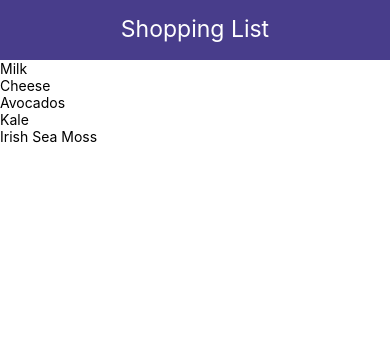
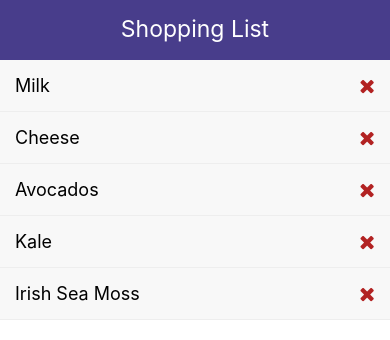
Before and after one commit to Guysnacho/ReactNativePractice, a React Native app: screen / in a window 390 px wide. Shown: the top 340 px of the page. Built offline with nearby package versions, Linux system fonts and the light colour scheme.

Commit message:
Added styling and icon to list items

```diff
--- a/App.js
+++ b/App.js
@@ -1,6 +1,7 @@
 import React, {useState} from 'react';
 import { View, Text, StyleSheet, FlatList} from 'react-native';
 import Header from './components/header'
+import ListItem from './components/ListItem.js';
 import { v4 as uuidv4 } from 'uuid';
 
 const App = () => {
@@ -16,7 +17,7 @@
       <Header title='Shopping List' />
       <FlatList
       data={items}
-      renderItem={({item}) => <Text>{item.text}</Text>}
+      renderItem={({item}) => <ListItem item = {item} />}
       />
     </View>
   )
--- /dev/null
+++ b/components/ListItem.js
@@ -0,0 +1,33 @@
+import React from 'react';
+import { View, Text, StyleSheet, TouchableOpacity } from 'react-native';
+import Icon from 'react-native-vector-icons/dist/FontAwesome'
+
+const ListItem = ({item}) => {
+  return (
+    <TouchableOpacity style={styles.listItem}>
+        <View style={styles.listItemView}>
+            <Text style={styles.listItemText}>{item.text}</Text>
+            <Icon name="remove" size={20} color="firebrick" />
+        </View>
+    </TouchableOpacity>
+  )
+}
+
+const styles = StyleSheet.create({
+    listItem: {
+        padding: 15,
+        backgroundColor: '#f8f8f8',
+        borderBottomWidth: 1,
+        borderColor: '#eee'
+    },
+    listItemView: {
+        flexDirection: 'row',
+        justifyContent: 'space-between',
+        alignItems: 'center'
+    },
+    listItemText: {
+        fontSize: 18
+    }
+})
+
+export default ListItem;
--- a/components/header.js
+++ b/components/header.js
@@ -8,6 +8,10 @@
     </View>
   )
 }
+
+Header.defaultProps = {
+  title: 'Shopping List'
+};
 
 const styles = StyleSheet.create({
     header: {
```
